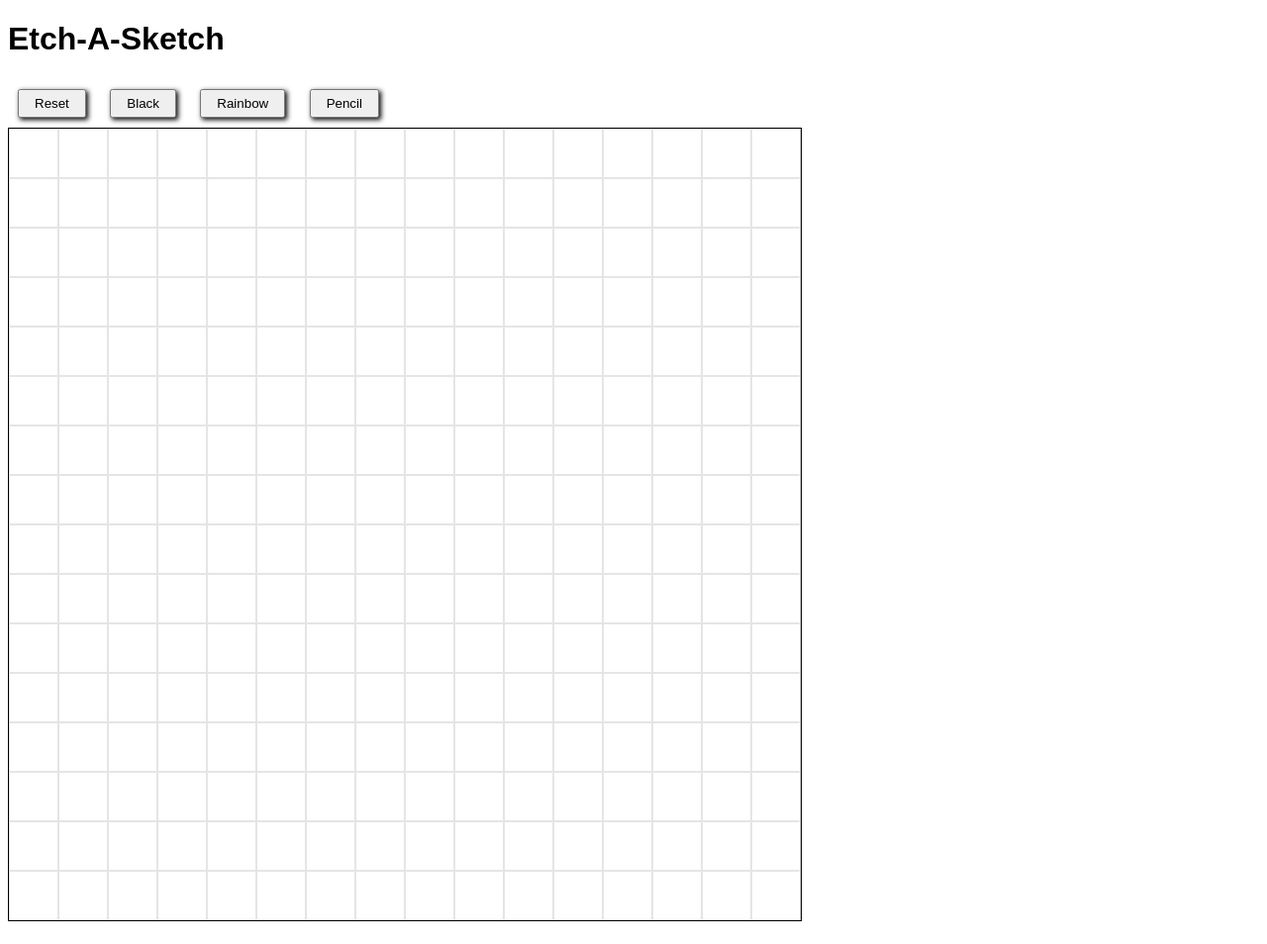
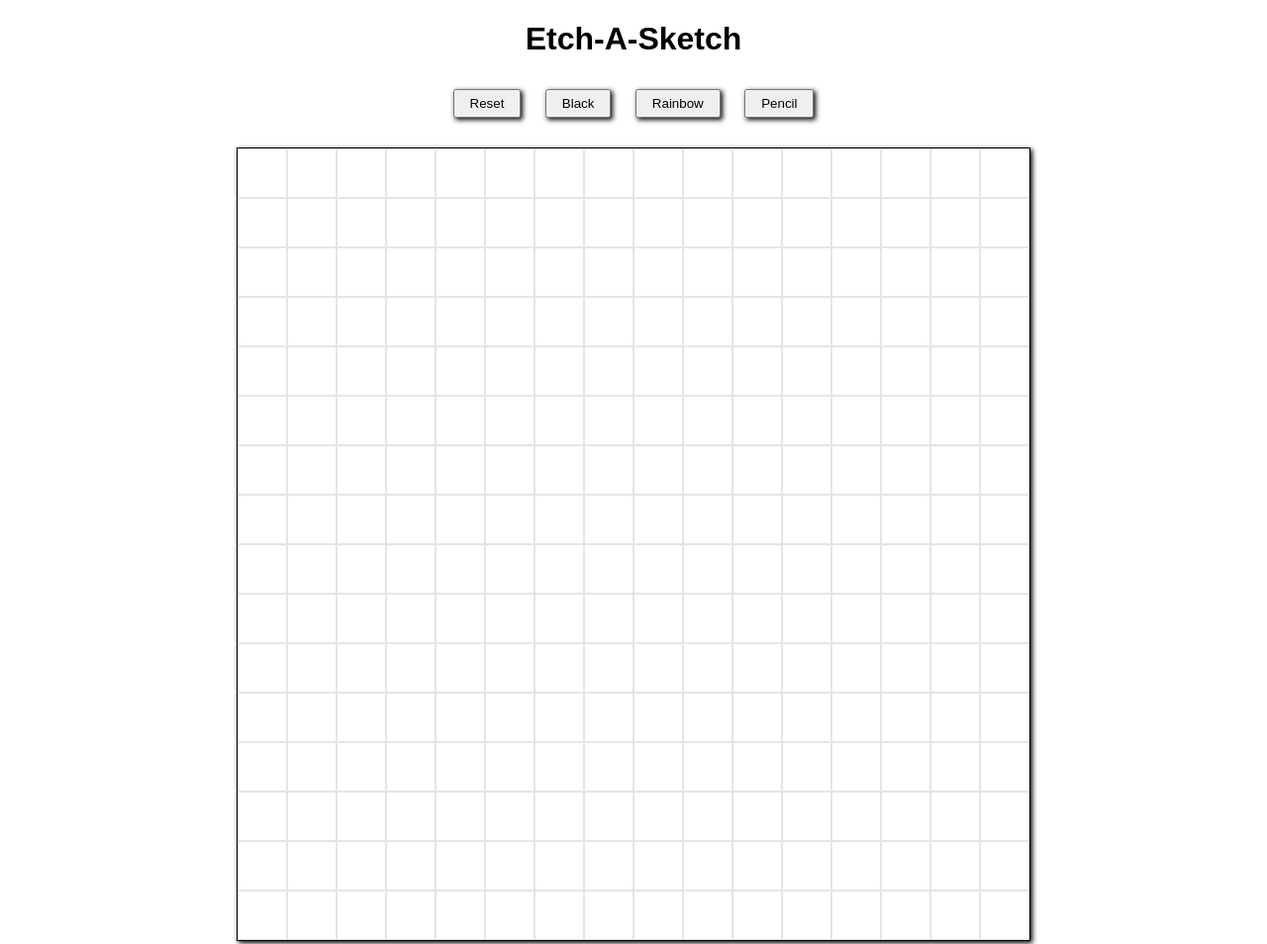
Before and after one commit to cliff-bielinski/Etch-A-Sketch, a plain HTML site: page index.html in a window 1280 px wide. Shown: the top 954 px of the page at 99% size. Drawn offline with Linux system fonts and the light colour scheme.

Commit message:
Final EtchASketch

```diff
--- a/style.css
+++ b/style.css
@@ -6,6 +6,11 @@ button {
   padding: 5px 15px 5px 15px;
   box-shadow: 2px 2px 5px black;
   margin: 10px;
+
+}
+
+#title {
+  text-align: center;
 }
 
 .container {
@@ -13,8 +18,20 @@ button {
   width: 800px;
   height: 800px;
   border: 1px solid black;
+  box-shadow: 2px 2px 5px black;
+  margin: auto;
+}
+
+.buttons {
+  margin: 0px 0px 20px 0px;
+  text-align: center;
 }
 
 .gridspace {
   border: 0.1px solid rgba(0, 0, 0, 0.1);
 }
+
+.box {
+  border: 1px solid black;
+  padding: 0px -30px 80px -30px;
+}
```
